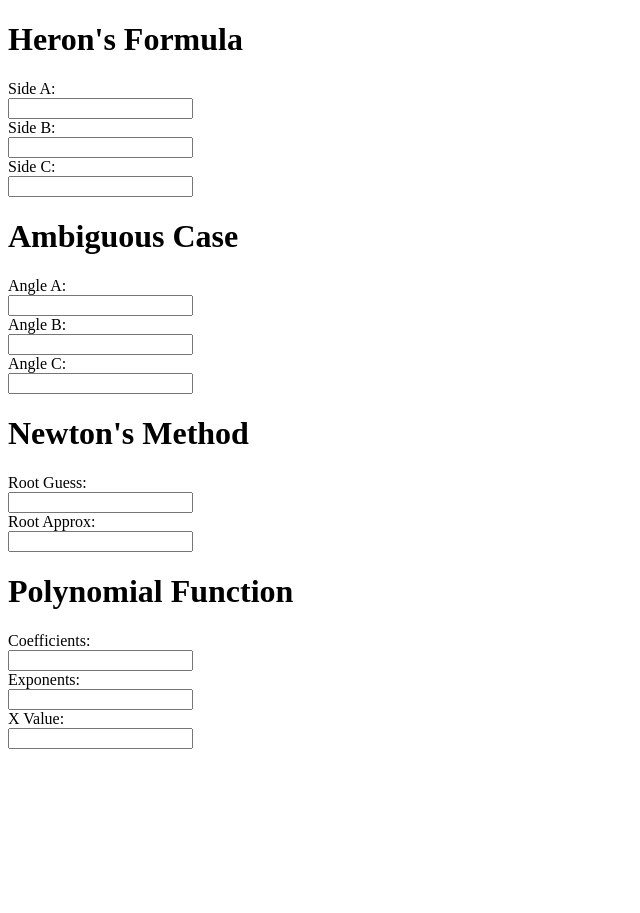
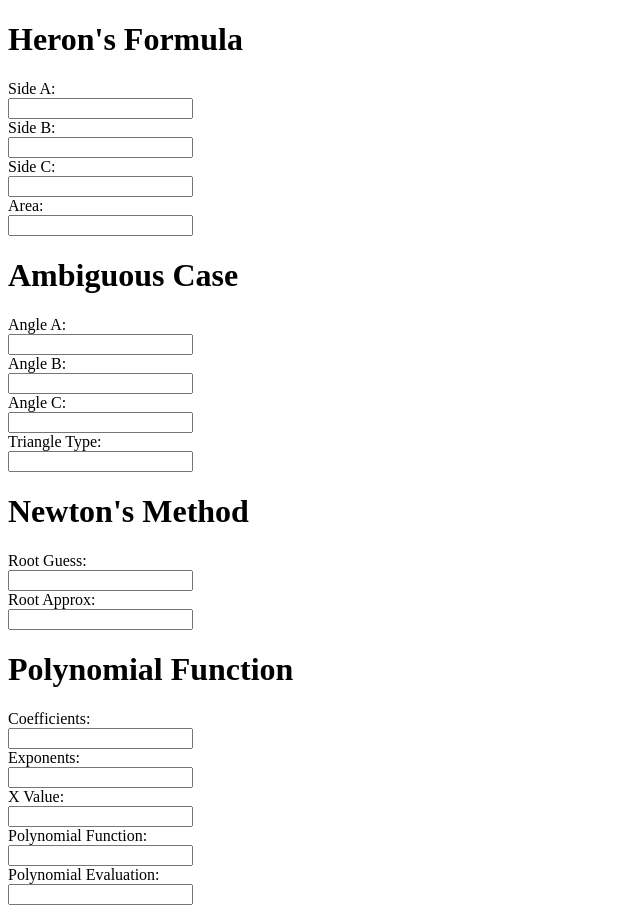
Before and after one commit to MATEW-V/assignment-3, a plain HTML site: page index.html in a window 1280 px wide. Shown: the whole page, without its empty margins (0-640 px from the left). Before the commit the page ends 800 px from the top, so only its background shows below. Drawn offline with Linux system fonts and the light colour scheme.

Commit message:
added results to app

```diff
--- a/index.html
+++ b/index.html
@@ -18,6 +18,8 @@
         <input type="text" id="sb" name="SideB"><br>
         <label for="sc">Side C: </label><br>
         <input type="text" id="sc" name="SideC"><br>
+        <label for="ahf">Area:</label><br>
+        <input type="text" id="ahf" name="areahf"><br>
 
         <h1 class="header">Ambiguous Case</h1>
         <label for="aa">Angle A: </label><br>
@@ -26,6 +28,8 @@
         <input type="text" id="ab" name="angleB"><br>
         <label for="ac">Angle C: </label><br>
         <input type="text" id="ac" name="angleC"><br>
+        <label for="amct">Triangle Type: </label><br>
+        <input type="text" id="amct" name="ambcaseType"><br>
 
         <h1 class="header">Newton's Method</h1>
         <label for="rg">Root Guess: </label><br>
@@ -40,6 +44,10 @@
         <input type="text" id="ex" name="exponents"><br>
         <label for="xv">X Value: </label><br>
         <input type="text" id="xv" name="xvalue"><br>
+        <label for="pf">Polynomial Function: </label><br>
+        <input type="text" id="pf" name="polyfunc"><br>
+        <label for="pe">Polynomial Evaluation:</label><br>
+        <input type="text" id="pe" name="polyeval"><br>
     </div>
     <script defer src="script.js"></script>
 </body>
```
